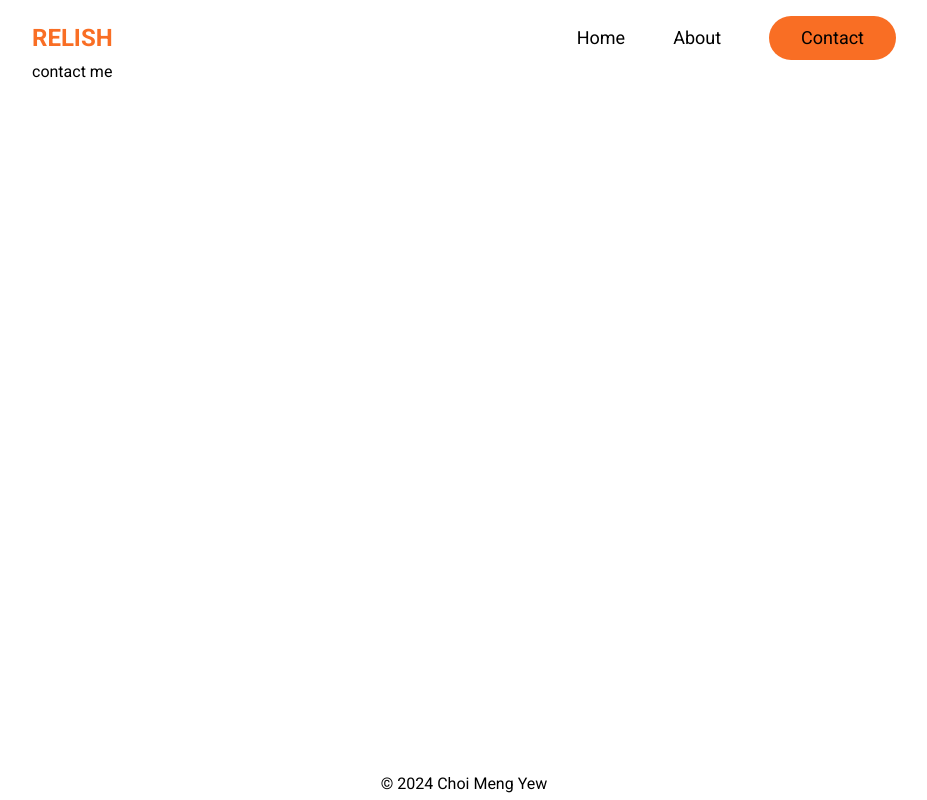
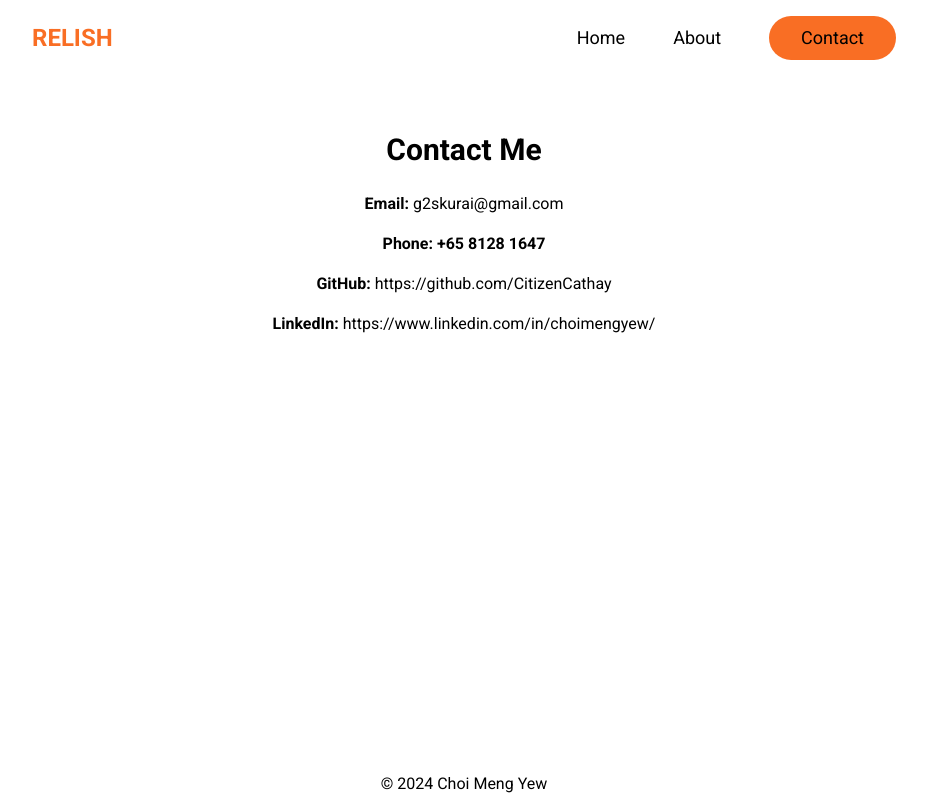
Before and after one commit to CitizenCathay/recipe-app, a Next.js app: page /contact in a window 1280 px wide. Shown: the whole page, without its empty margins (176-1103 px from the left). Built offline with nearby package versions, Linux system fonts and the light colour scheme.

Commit message:
Implement simple contact page with links

```diff
--- a/src/app/contact/page.tsx
+++ b/src/app/contact/page.tsx
@@ -1,7 +1,46 @@
 import React from "react";
 
-const contact = () => {
-  return <div>contact me</div>;
+const Contact = () => {
+  return (
+    <>
+      <section className="mt-10 flex justify-center">
+        <div className="bg-whiterounded px-8 py-8 mb-4 max-w-md">
+          <h1 className="font-semibold text-3xl mb-6 text-center">
+            Contact Me
+          </h1>
+          <div className="flex flex-col items-center justify-center">
+            <a
+              href="mailto:g2skurai@gmail.com"
+              className="hover:underline mb-4"
+            >
+              <span className="font-bold">Email:</span> g2skurai@gmail.com
+            </a>
+            <span className="hover:underline mb-4 cursor-pointer">
+              <span className="font-bold">Phone: +65 8128 1647</span>
+            </span>
+            <a
+              href="https://github.com/CitizenCathay"
+              target="_blank"
+              rel="noopener noreferrer"
+              className="hover:underline mb-4"
+            >
+              <span className="font-bold">GitHub:</span>{" "}
+              https://github.com/CitizenCathay
+            </a>
+            <a
+              href="https://www.linkedin.com/in/choimengyew/"
+              target="_blank"
+              rel="noopener noreferrer"
+              className=" hover:underline"
+            >
+              <span className="font-bold">LinkedIn:</span>{" "}
+              https://www.linkedin.com/in/choimengyew/
+            </a>
+          </div>
+        </div>
+      </section>
+    </>
+  );
 };
 
-export default contact;
+export default Contact;
```
